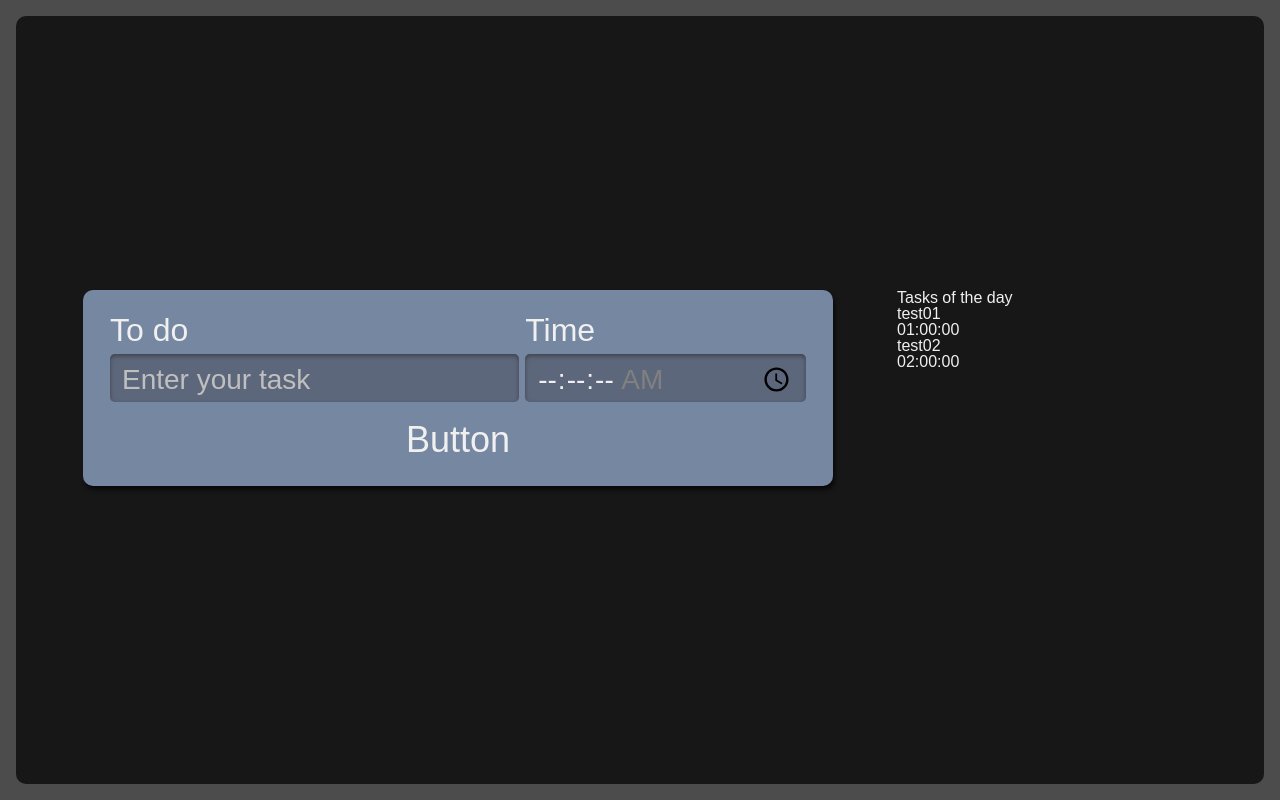
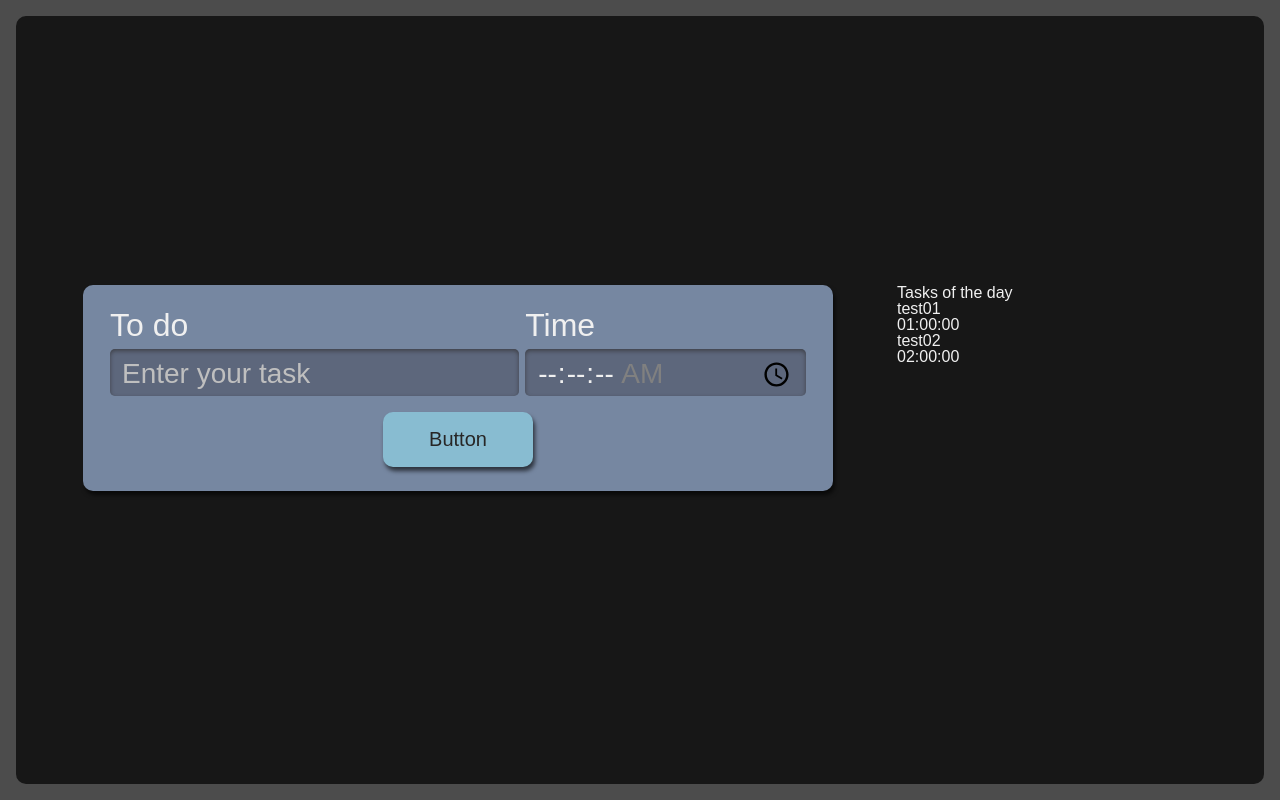
Before and after one commit to gabrielbiche/to-do-list, a React (Create React App) app: page / in a window 1280 px wide. Built offline with nearby package versions, Linux system fonts and the light colour scheme.

Commit message:
added style on form button

```diff
--- a/src/components/button/index.tsx
+++ b/src/components/button/index.tsx
@@ -1,7 +1,8 @@
 import React from "react";
+import "./style.scss";
 
 export default class Button extends React.Component {
   render() {
-    return <button>Button</button>;
+    return <button className="button">Button</button>;
   }
 }
--- /dev/null
+++ b/src/components/button/style.scss
@@ -0,0 +1,26 @@
+
+.button {
+  align-self: center;
+  background-color: #88bcd1;
+  border-radius: 10px;
+  box-shadow: 2px 4px 4px #0000009F;
+  color: #272626;
+  cursor: pointer;
+  font-size: 1.25rem;
+  padding: 16px;
+  width: 150px;
+
+  &:active {
+    background-color: #7CA6B7;
+    box-shadow: 2px 2px 4px #0000009F inset;
+  }
+}
+
+@media screen and (min-width: 1280px) {
+  .botao {
+    grid-column-start: span 2;
+    justify-self: center;
+    width: 200px;
+    font-size: 2.25rem;
+  }
+}
```
